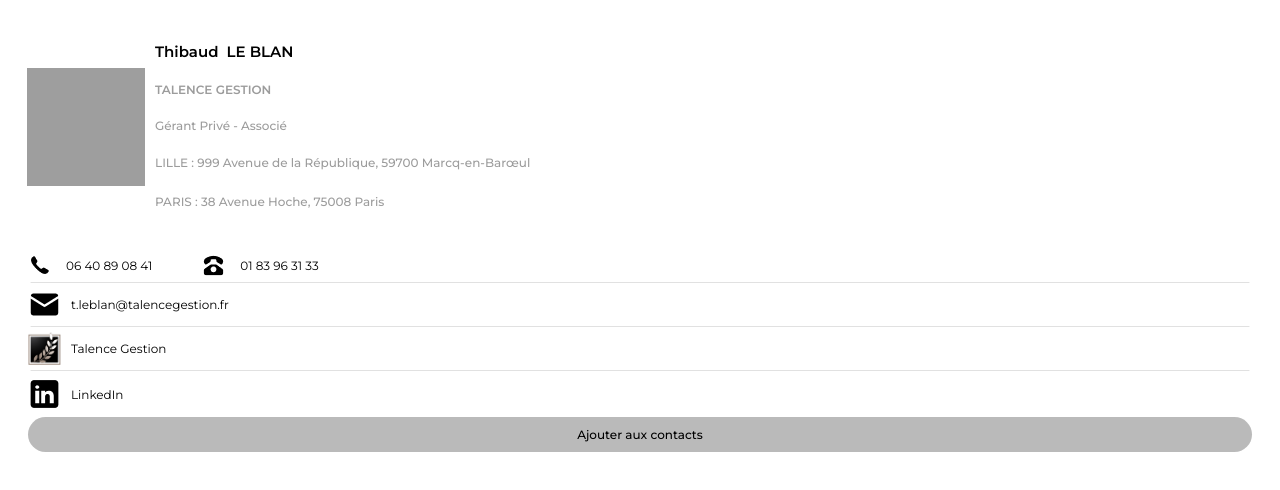
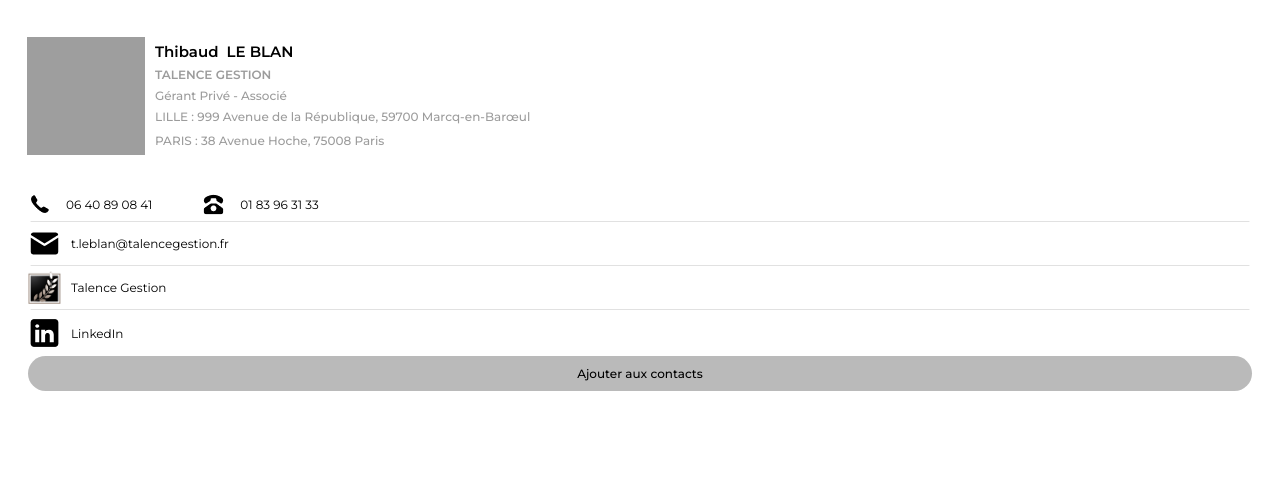
Before and after one commit to RomainLBGit/InfoCard, a website built with Parcel: page index.html in a window 1280 px wide. Built offline with nearby package versions, Linux system fonts and the light colour scheme; grey boxes are pictures that could not be loaded.

Commit message:
Update main.css

```diff
--- a/main.css
+++ b/main.css
@@ -31,7 +31,7 @@
   height: 118px;
 }
 .main-informationsframe {
-  gap: 21px;
+  gap: 0;
   display: flex;
   padding: 5px 0;
   overflow: hidden;
```
